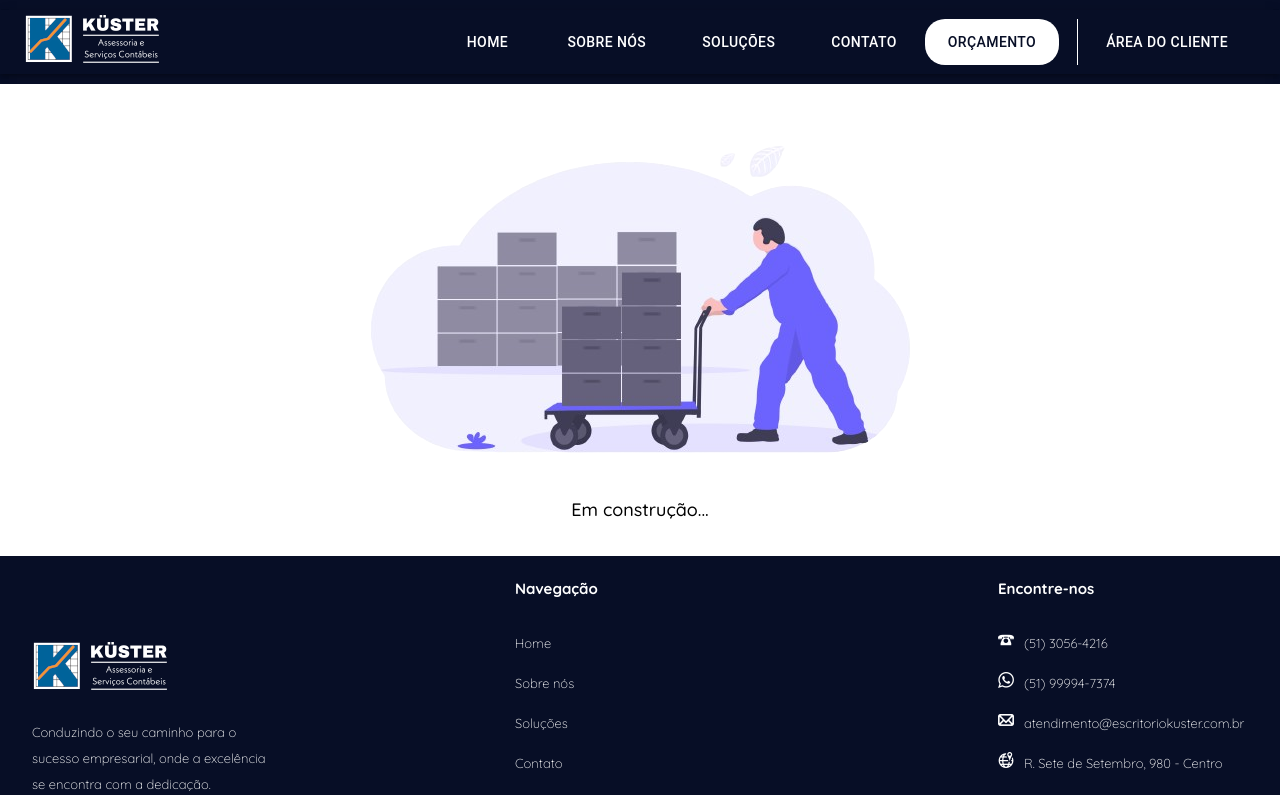
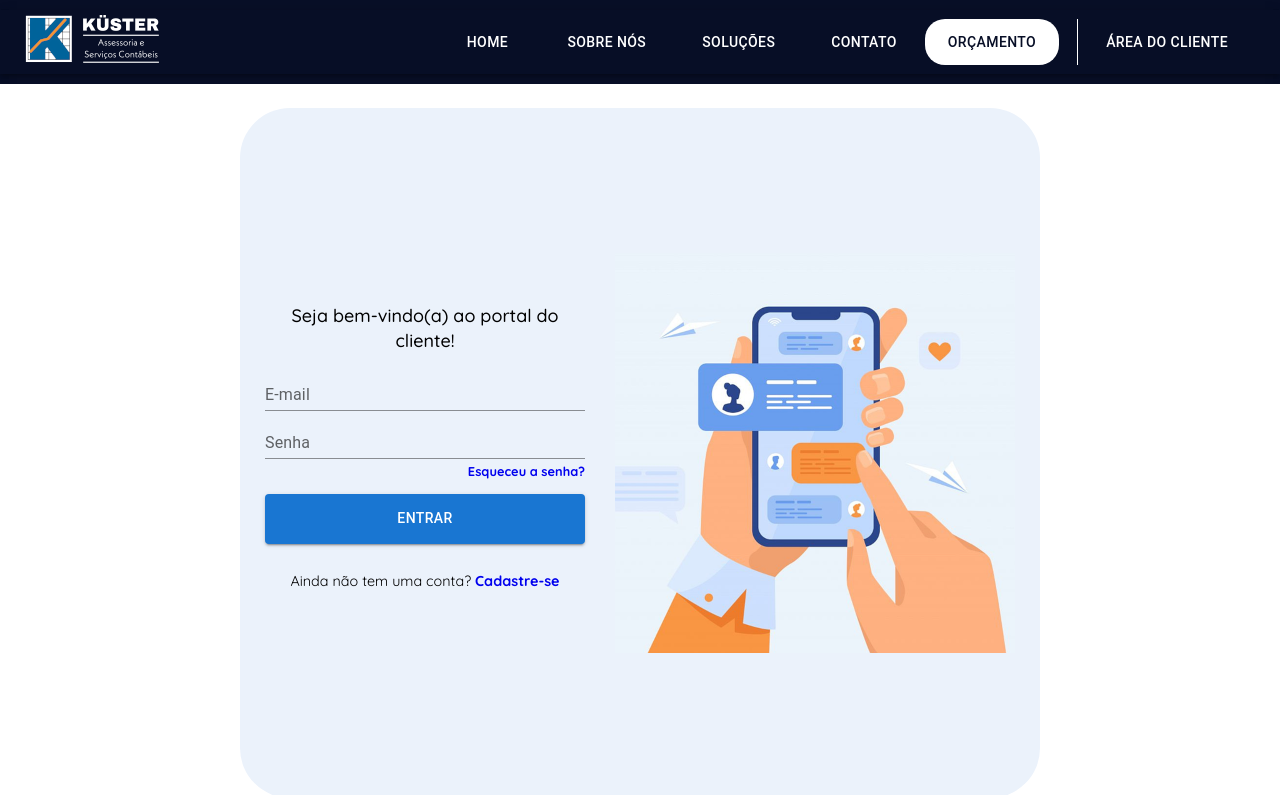
Before and after one commit to leonardokuster/website-escritoriokuster, a Next.js app: page /login in a window 1280 px wide. Shown: the top 795 px of the page. Built offline with nearby package versions, Linux system fonts and the light colour scheme.

Commit message:
Atualizações login

```diff
--- a/package.json
+++ b/package.json
@@ -22,6 +22,7 @@
     "@mui/material": "^5.15.7",
     "axios": "^1.6.7",
     "formik": "^2.4.5",
+    "framer-motion": "^11.1.7",
     "imask": "^7.4.0",
     "next": "14.1.0",
     "react": "^18",
--- /dev/null
+++ b/src/components/loginForm/LoginForm.js
@@ -0,0 +1,168 @@
+import React, { useState, useEffect } from 'react';
+import { useFormik } from "formik";
+import Button from '@mui/material/Button';
+import TextField from '@mui/material/TextField';
+import * as yup from 'yup';
+import styles from '../loginform/loginform.module.css';
+import Link from 'next/link';
+import axios from 'axios';
+import { motion } from "framer-motion";
+
+const validationSchema = yup.object({
+    username: yup
+    .string('Nome de usuário')
+    .min(5, 'Insira um nome de usuário maior')
+    .required('Campo obrigatório'),
+    email: yup
+    .string('E-mail')
+    .email('Insira um e-mail válido')
+    .matches(/^[A-Z0-9._%+-]+@[A-Z0-9.-]+\.[A-Z]{2,4}$/i, 'Insira um e-mail válido')
+    .required('Campo obrigatório'),
+    password: yup
+    .string('Senha')
+    .max(24, 'Senha inválida')
+    .required('Campo obrigatório'),
+})
+
+export default function Form() {
+    const [message, setMessage] = useState('');
+    const [showLoginForm, setShowLoginForm] = useState(true);
+
+    const formik = useFormik({
+        initialValues: {
+            username: '',
+            email: '',
+            password: '',
+        },
+        validationSchema: validationSchema,
+        onSubmit: async (values, { resetForm }) => {
+            try {
+              const response = await axios.post('http://localhost:8080/api/users/signup', values, {
+                headers: { 'Content-Type': 'application/json' },
+              });
+              setMessage(response.data.message);
+              resetForm();
+            } catch (err) {
+              setMessage(err.response.data.message);
+            }
+        },
+    });
+
+    useEffect(() => {
+        const signupButton = document.getElementById("signupButton");
+
+        if (signupButton) {
+            signupButton.addEventListener("click", () => {
+                setShowLoginForm(false);
+            });
+        }
+    }, []);
+
+
+
+    return(
+        <>
+        <motion.div
+            id='loginForm'
+            className={showLoginForm ? styles['formulario'] : styles['formulario-hidden']}
+            initial={{ opacity: 0, x: -100 }}
+            animate={{ opacity: 1, x: 0 }}
+            transition={{ duration: 0.5 }}
+            style={{width: '25vw'}}
+        >
+            <h2>Seja bem-vindo(a) ao portal do cliente!</h2>
+            <form onSubmit={formik.handleSubmit} className={styles['formulario']}>
+                <TextField
+                    id="email"
+                    name="email"
+                    label= "E-mail"
+                    autoComplete="email"
+                    variant="standard"
+                    value= {formik.values.email}
+                    onChange= {formik.handleChange}
+                    onBlur= {formik.handleBlur}
+                    error= {formik.touched.email && Boolean(formik.errors.email)}
+                    helperText= {formik.touched.email && formik.errors.email}
+                />
+                <TextField
+                    id="password"
+                    name="password"
+                    label= "Senha"
+                    variant="standard"
+                    autoComplete="password"
+                    value= {formik.values.password}
+                    onChange= {formik.handleChange}
+                    onBlur= {formik.handleBlur}
+                    error= {formik.touched.password && Boolean(formik.errors.password)}
+                    helperText= {formik.touched.password && formik.errors.password}
+                />
+                {message ? <h3 style={{ fontSize: '0.84em', color: '#202949', textAlign: 'left'}}>{message}</h3> : ''}
+                <h3 style={{textAlign: 'end', textDecoration: 'none', fontSize: '0.8em'}}><a href="/forgot"><strong>Esqueceu a senha?</strong></a></h3>
+                <div>
+                    <Button className={styles['botao']} type= "submit" variant= "contained">
+                        Entrar
+                    </Button>
+                </div>
+                <br></br>
+                <h3 style={{ alignSelf: 'center', fontWeight: 'normal', fontSize: '0.9em' }}>Ainda não tem uma conta?<Link id="signupButton" href="#"> <strong>Cadastre-se</strong></Link></h3>
+            </form>
+        </motion.div>
+
+        <motion.div
+            id='signupForm'
+            className={!showLoginForm ? styles['formulario'] : styles['formulario-hidden']}
+            initial={{ opacity: 0, x: 100 }}
+            animate={{ opacity: 1, x: 0 }}
+            transition={{ duration: 0.5 }}
+            style={{width: '25vw'}}
+        >
+            <h2>Preencha os dados abaixo e cadastre-se agora mesmo!</h2>
+            <form onSubmit={formik.handleSubmit} className={styles['formulario']}>
+                <TextField
+                    id="signupUsername"
+                    name="username"
+                    label= "Nome de usuário"
+                    autoComplete="username"
+                    variant="standard"
+                    value= {formik.values.username}
+                    onChange= {formik.handleChange}
+                    onBlur= {formik.handleBlur}
+                    error= {formik.touched.username && Boolean(formik.errors.username)}
+                    helperText= {formik.touched.username && formik.errors.username}
+                />
+                <TextField
+                    id="signupEmail"
+                    name="email"
+                    label= "E-mail"
+                    autoComplete="email"
+                    variant="standard"
+                    value= {formik.values.email}
+                    onChange= {formik.handleChange}
+                    onBlur= {formik.handleBlur}
+                    error= {formik.touched.email && Boolean(formik.errors.email)}
+                    helperText= {formik.touched.email && formik.errors.email}
+                />
+                <TextField
+                    id="signupPassword"
+                    name="password"
+                    label= "Senha"
+                    variant="standard"
+                    autoComplete="password"
+                    value= {formik.values.password}
+                    onChange= {formik.handleChange}
+                    onBlur= {formik.handleBlur}
+                    error= {formik.touched.password && Boolean(formik.errors.password)}
+                    helperText= {formik.touched.password && formik.errors.password}
+                />
+                <div>
+                    <Button className={styles['botao']} type= "submit" variant= "contained">
+                        Cadastrar
+                    </Button>
+                </div>
+                <br></br>
+                <h3 style={{ alignSelf: 'center', fontWeight: 'normal', fontSize: '0.9em' }}>Já possui conta?<Link href="#" onClick={() => setShowLoginForm(true)}> <strong>Faça o login aqui</strong></Link></h3>
+            </form>
+        </motion.div>
+        </>
+    );
+};
--- /dev/null
+++ b/src/components/loginForm/loginform.module.css
@@ -0,0 +1,17 @@
+.formulario {
+    display: flex;
+    flex-direction: column;
+}
+
+.botao {
+    color: white;
+    background-color: #070E26;
+    border-radius: 30px;
+    height: 50px;
+    margin-top: 20px;
+    width: 100%;
+}
+
+.formulario-hidden {
+    display: none;
+}
--- a/src/screens/Home.js
+++ b/src/screens/Home.js
@@ -57,7 +57,7 @@ export default function Home() {
                 </div>
                 <div>
                     <Suspense fallback={<Skeleton animation="wave" variant="rounded" width={380} height={460} />}>
-                        <Image src="/images/img-inicial.webp" alt="Grupo de pessoas trabalhando" className="desktop-image" width={692} height={360} priority={true}/>
+                        <Image src="/images/img-inicial.webp" alt="Grupo de pessoas trabalhando" className="desktop-image" width={920} height={360} priority={true}/>
                         <Image src="/images/img-inicial-tablet.webp" alt="Homem no topo de uma montanha puxando um empresário" className="tablet-image" width={379} height={459} priority={true}/>
                     </Suspense>
                 </div>
--- a/src/screens/Login.js
+++ b/src/screens/Login.js
@@ -1,7 +1,7 @@
 import React, { Suspense } from 'react';
-import styles from '../styles/contact.module.css';
-import Skeleton from '@mui/material/Skeleton';
+import styles from '../styles/login.module.css';
 import Image from 'next/image';
+import LoginForm from '../components/loginForm/LoginForm'
 
 export default function Login() {
     const [width, setWidth] = React.useState(0);
@@ -19,12 +19,11 @@ export default function Login() {
 
     return (
       <>
-        <main className={styles['login']}>
-            <div>
-                <Suspense fallback={<Skeleton animation="wave" variant="rounded" width={380} height={460} />}>
-                    <Image src="/images/construcao.webp" alt="Trabalhador carregando caixas" layout="responsive" width={width} height={height} priority={true}/>
-                    <h2 >Em construção...</h2>
-                </Suspense>
+        <main>
+            <div className={styles['login']}>
+                <LoginForm/>
+                <Image src="/images/login.png" alt="Mãos mexendo no celular" className="desktop-image" width={400} height={400} priority={true}/>
+                <Image src="/images/login.png" alt="Mãos mexendo no celular" className="tablet-image" width={400} height={400} priority={true}/>
             </div>
         </main>
       </>
--- /dev/null
+++ b/src/styles/login.module.css
@@ -0,0 +1,29 @@
+.login {
+    min-height: 80vh;
+    align-content: center;
+}
+
+@media (min-width: 768px) and (max-width: 1024px) {
+    .login {
+        display: flex;
+        flex-direction: column;
+        justify-content: space-around;
+        align-items: center;
+        background-color: #EBF2FB;
+        border-radius: 50px;
+        padding: 30px 10px;
+    }
+}
+
+@media (min-width: 1025px) {
+    .login {
+        display: flex;
+        flex-direction: row;
+        gap: 30px;
+        justify-content: space-around;
+        align-items: center;
+        background-color: #EBF2FB;
+        border-radius: 50px;
+        padding: 25px;
+    }
+}
```
Also changed, not shown: src/components/header/Header.js (+12 -6 lines), src/screens/AdmDashboard.js (added, +13 -0 lines), public/images/login.png (added), 1 other file (tests, documents, lock files or other folders).
